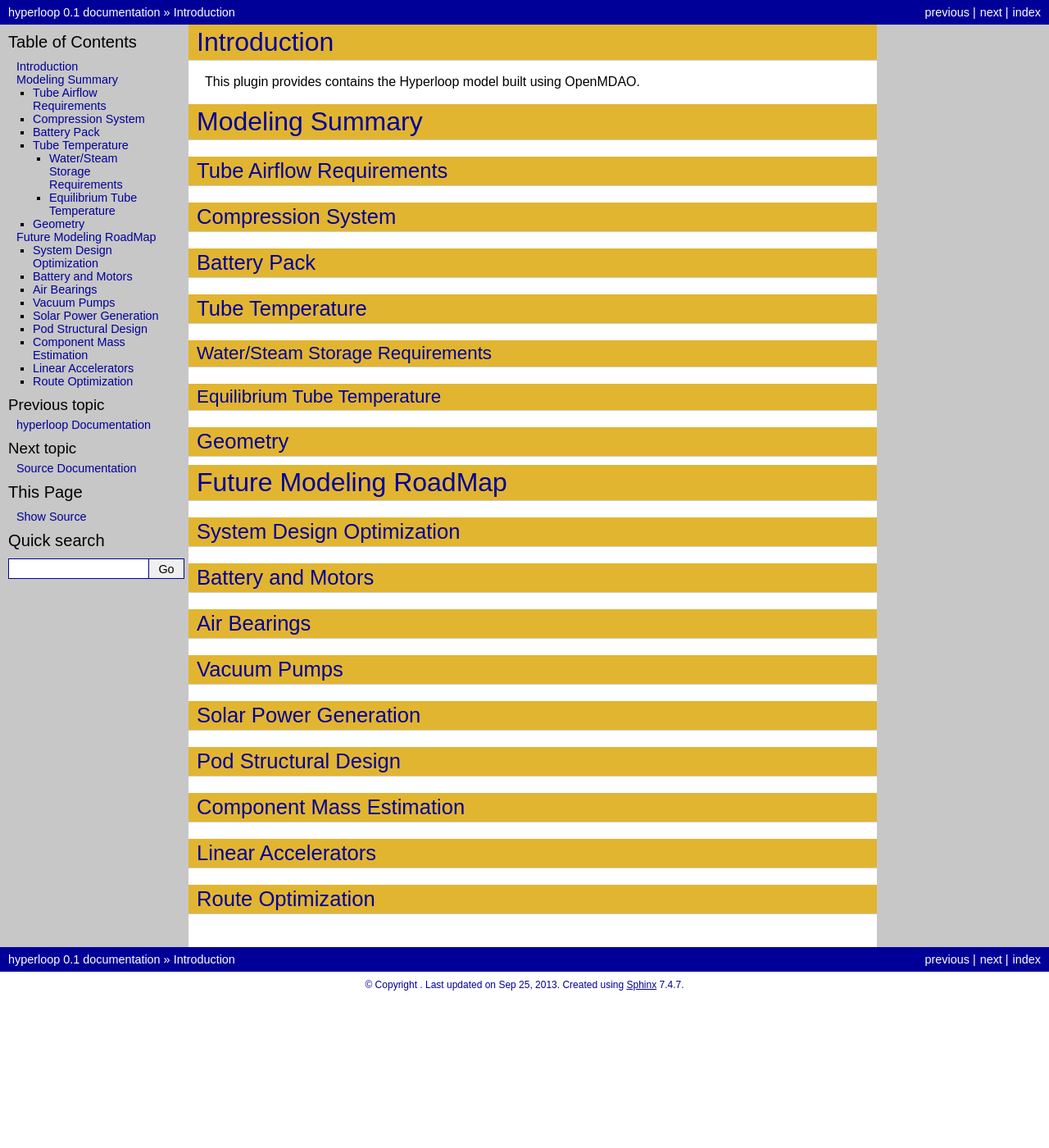
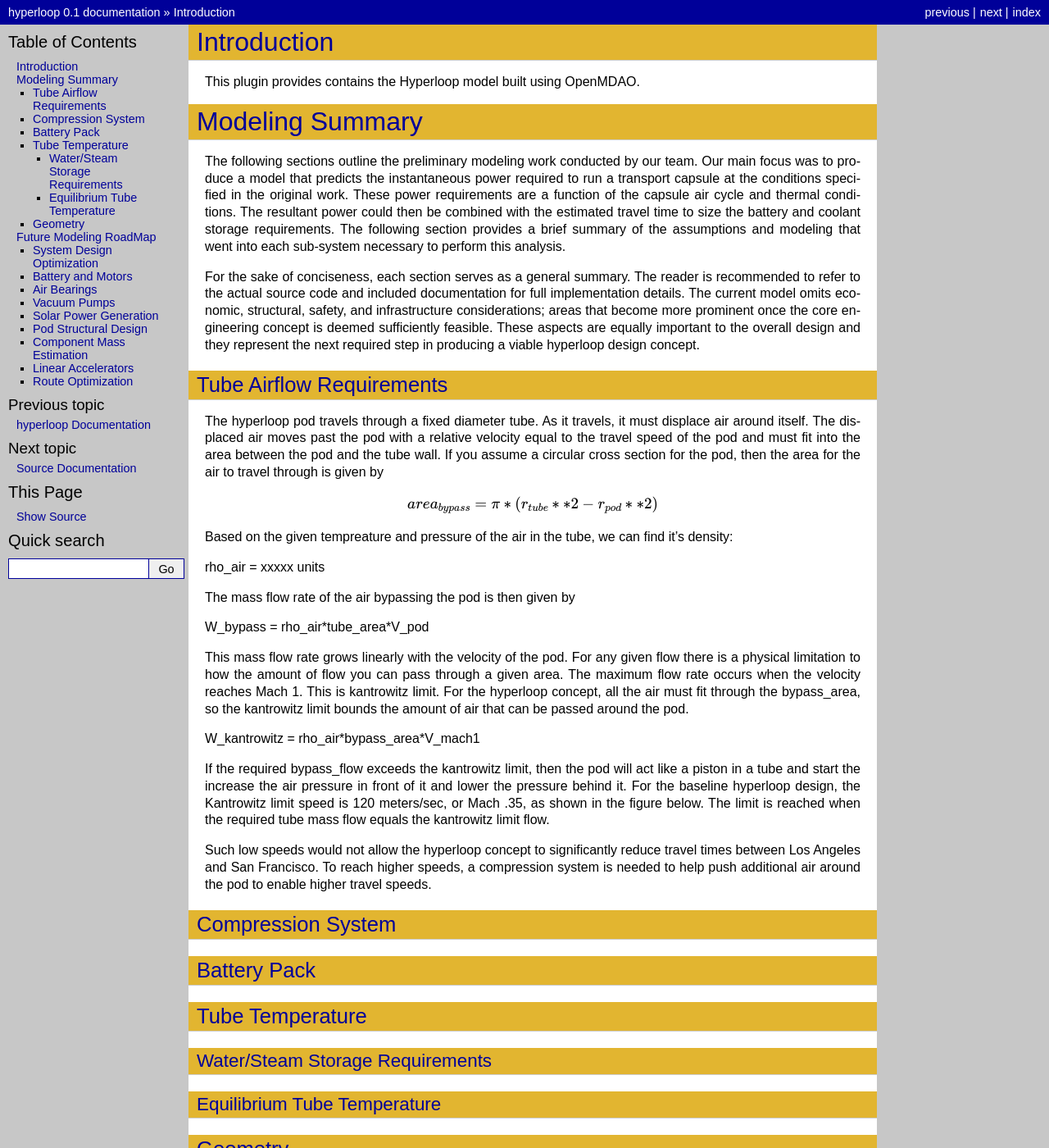
Before and after one commit to JustinSGray/Hyperloop, a Sphinx documentation site: the page built from docs/usage.rst, in a window 1280 px wide and 1400 px high. Shown: the whole window at 82% size. Built offline with Sphinx 7.4.7, drawn with Linux system fonts in a browser that asks for light colours.

Commit message:
updating docs

```diff
--- a/docs/usage.rst
+++ b/docs/usage.rst
@@ -9,9 +9,67 @@
 Modeling Summary
 ===================
 
+The following sections outline the preliminary modeling work conducted by
+our team. Our main focus was to produce a model that predicts the instantaneous
+power required to run a transport capsule at the conditions specified in the
+original work. These power requirements are a function of the capsule air
+cycle and thermal conditions. The resultant power could then be combined
+with the estimated travel time to size the battery and coolant storage
+requirements. The following section provides a brief summary of the assumptions
+and modeling that went into each sub-system necessary to perform this analysis.
+
+For the sake of conciseness, each section serves as a general summary.
+The reader is recommended to refer to the actual source code and
+included documentation for full implementation details. The current
+model omits economic, structural, safety, and infrastructure considerations;
+areas that become more prominent once the core engineering concept is deemed
+sufficiently feasible. These aspects are equally important to the overall
+design and they represent the next required step in producing a viable hyperloop
+design concept.
+
 -----------------------------
 Tube Airflow Requirements
 -----------------------------
+
+The hyperloop pod travels through a fixed diameter tube. As it travels,
+it must displace air around itself. The displaced air moves past the
+pod with a relative velocity equal to the travel speed of the pod and
+must fit into the area between the pod and the tube wall. If you assume
+a circular cross section for the pod, then the area for the air to
+travel through is given by
+
+.. math:: area_{bypass} = \pi*(r_{tube}**2-r_{pod}**2)
+
+Based on the given tempreature and pressure of the air in the tube,
+we can find it’s density:
+
+rho_air = xxxxx units
+
+The mass flow rate of the air bypassing the pod is then given by
+
+W_bypass = rho_air*tube_area*V_pod
+
+This mass flow rate grows linearly with the velocity of the pod.
+For any given flow there is a physical limitation to how the amount of
+flow you can pass through a given area. The maximum flow rate occurs when
+the velocity reaches Mach 1. This is kantrowitz limit. For the hyperloop
+concept, all the air must fit through the bypass_area, so the kantrowitz
+limit bounds the amount of air that can be passed around the pod.
+
+W_kantrowitz = rho_air*bypass_area*V_mach1
+
+If the required bypass_flow exceeds the kantrowitz limit, then the pod will
+act like a piston in a tube and start the increase the air pressure in front
+of it and lower the pressure behind it. For the baseline hyperloop design,
+the Kantrowitz limit speed is 120 meters/sec, or Mach .35, as shown in the
+figure below. The limit is reached when the required tube mass flow equals
+the kantrowitz limit flow.
+
+Such low speeds would not allow the hyperloop concept to significantly reduce
+travel times between Los Angeles and San Francisco. To reach higher speeds,
+a compression system is needed to help push additional air around the pod
+to enable higher travel speeds.
+
 
 -----------------------------
 Compression System
```
